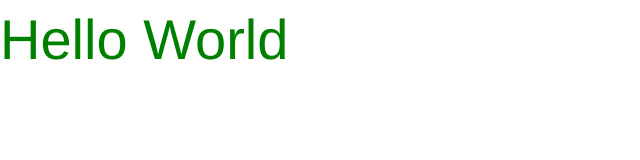
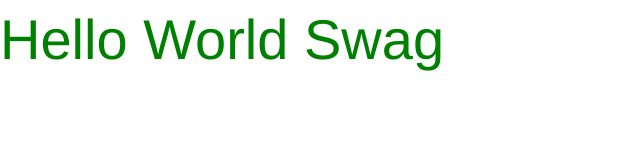
Before and after one commit to TangentialAlan/TheWebsiteDoe, a plain HTML site: page index.html in a window 1280 px wide. Shown: the whole page, without its empty margins (0-640 px from the left). Drawn offline with nearby package versions, Linux system fonts and the light colour scheme.

Commit message:
Added a swag

```diff
--- a/index.html
+++ b/index.html
@@ -14,7 +14,7 @@
 
 	<body>
 
-		<p class="primary">Hello World</p>
+		<p class="primary">Hello World Swag</p>
 	<!-- jQuery (necessary for Bootstrap's JavaScript plugins) -->
 	<script src="https://ajax.googleapis.com/ajax/libs/jquery/1.11.3/jquery.min.js"></script>
 
```
